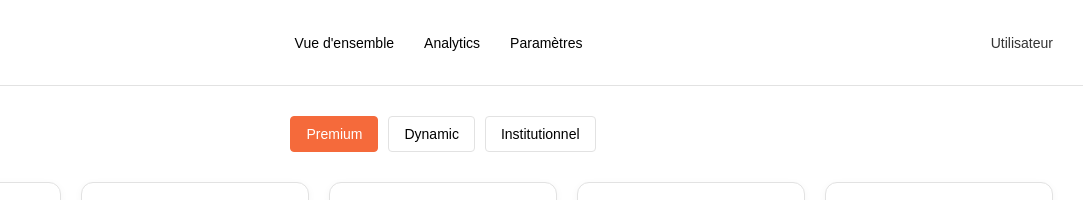
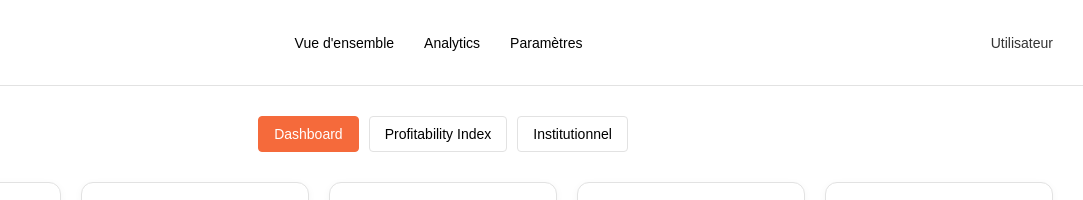
Before and after one commit to adrien-debug/meeneo-dashboard, a website: page index.html in a window 1280 px wide. Shown: the top 200 px of the page, 197-1280 px from the left. Drawn offline with nearby package versions, Linux system fonts and the light colour scheme; a web font is replaced by a local one.

Commit message:
Update menu buttons: Dashboard and Profitability Index

```diff
--- a/index.html
+++ b/index.html
@@ -31,8 +31,8 @@
   <main class="dashboard-main">
     <!-- Style Selector -->
     <div class="style-selector">
-      <button class="style-btn active" data-style="premium">Premium</button>
-      <button class="style-btn" data-style="dynamic">Dynamic</button>
+      <button class="style-btn active" data-style="premium">Dashboard</button>
+      <button class="style-btn" data-style="dynamic">Profitability Index</button>
       <button class="style-btn" data-style="institutionnel">Institutionnel</button>
     </div>
 
```
Also changed, not shown: app.js (line endings or trailing spaces), server.js (line endings or trailing spaces), styles.css (line endings or trailing spaces), 3 other files.
